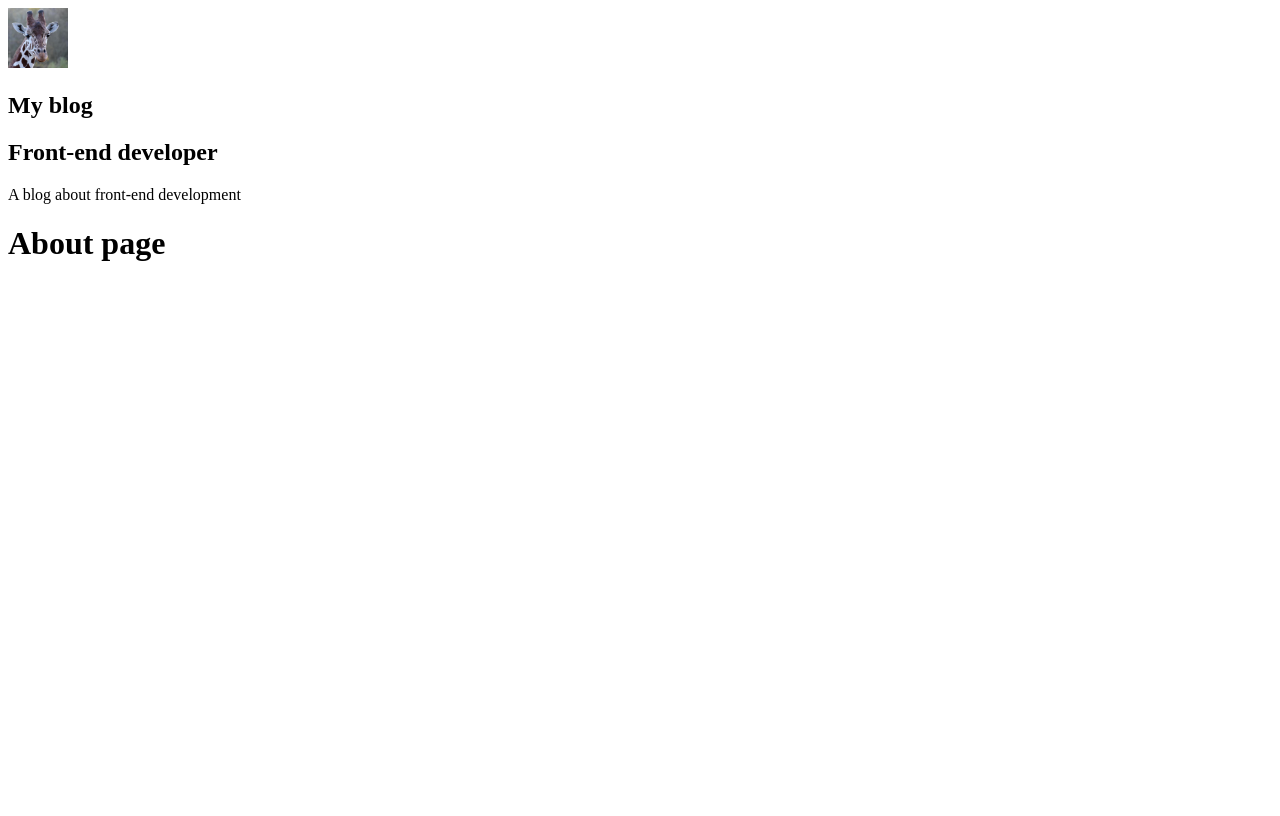
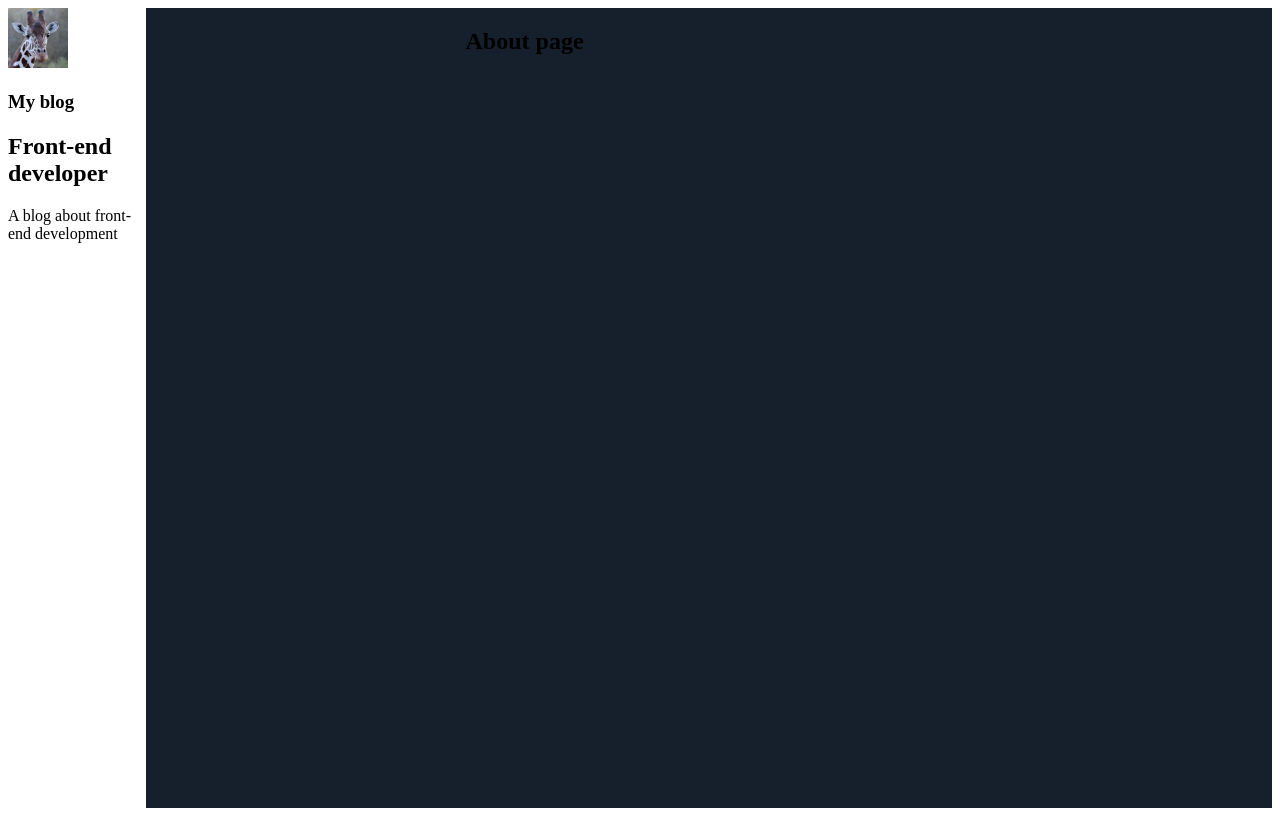
Before and after one commit to guilhermekuni/gatsby-react-blog, a Gatsby site: page /about in a window 1280 px wide. Built offline with nearby package versions, Linux system fonts and the light colour scheme; Gatsby itself is replaced by a stand-in of ours.

Commit message:
implements Layout initial style

```diff
--- a/gatsby-config.js
+++ b/gatsby-config.js
@@ -6,6 +6,7 @@
     author: `@guilhermekuni`,
   },
   plugins: [
+    `gatsby-plugin-styled-components`,
     `gatsby-plugin-react-helmet`,
     {
       resolve: `gatsby-source-filesystem`,
--- a/package.json
+++ b/package.json
@@ -11,6 +11,7 @@
     "gatsby-plugin-offline": "^3.2.3",
     "gatsby-plugin-react-helmet": "^3.3.1",
     "gatsby-plugin-sharp": "^2.6.4",
+    "gatsby-plugin-styled-components": "^3.3.2",
     "gatsby-source-filesystem": "^2.3.4",
     "gatsby-transformer-sharp": "^2.5.2",
     "prop-types": "^15.7.2",
--- /dev/null
+++ b/src/components/Layout/index.js
@@ -0,0 +1,34 @@
+import React from 'react';
+import PropTypes from 'prop-types';
+
+import Profile from '../../components/Profile';
+
+import styled from 'styled-components';
+
+const LayoutWrapper = styled.section`
+  display: flex;
+`;
+
+const LayoutMain = styled.main`
+  background: #16202c;
+  min-height: 100vh;
+  padding: 0 3.75rem 0 20rem;
+  width: 100%;
+`;
+
+const Layout = ({ children }) => {
+  return (
+    <LayoutWrapper>
+      <aside>
+        <Profile />
+      </aside>
+      <LayoutMain>{children}</LayoutMain>
+    </LayoutWrapper>
+  )
+}
+
+Layout.propTypes = {
+  children: PropTypes.node.isRequired,
+}
+
+export default Layout
--- a/src/components/layout.js
+++ /dev/null
@@ -1,21 +0,0 @@
-import React from 'react';
-import PropTypes from 'prop-types';
-
-import Profile from '../components/Profile';
-
-const Layout = ({ children }) => {
-  return (
-    <>
-      <aside>
-        <Profile />
-      </aside>
-      <main>{children}</main>
-    </>
-  )
-}
-
-Layout.propTypes = {
-  children: PropTypes.node.isRequired,
-}
-
-export default Layout
--- a/src/pages/404.js
+++ b/src/pages/404.js
@@ -1,6 +1,6 @@
 import React from "react"
 
-import Layout from "../components/layout"
+import Layout from "../components/Layout"
 import SEO from "../components/seo"
 
 const NotFoundPage = () => (
--- a/src/pages/about.js
+++ b/src/pages/about.js
@@ -1,6 +1,6 @@
 import React from 'react';
 
-import Layout from '../components/layout';
+import Layout from '../components/Layout';
 import SEO from '../components/seo';
 
 const AboutPage = () => (
--- a/src/pages/index.js
+++ b/src/pages/index.js
@@ -2,7 +2,7 @@
 
 import { Link } from 'gatsby';
 
-import Layout from "../components/layout"
+import Layout from "../components/Layout"
 import SEO from "../components/seo"
 
 const IndexPage = () => (
```
Also changed, not shown: 1 other file.
